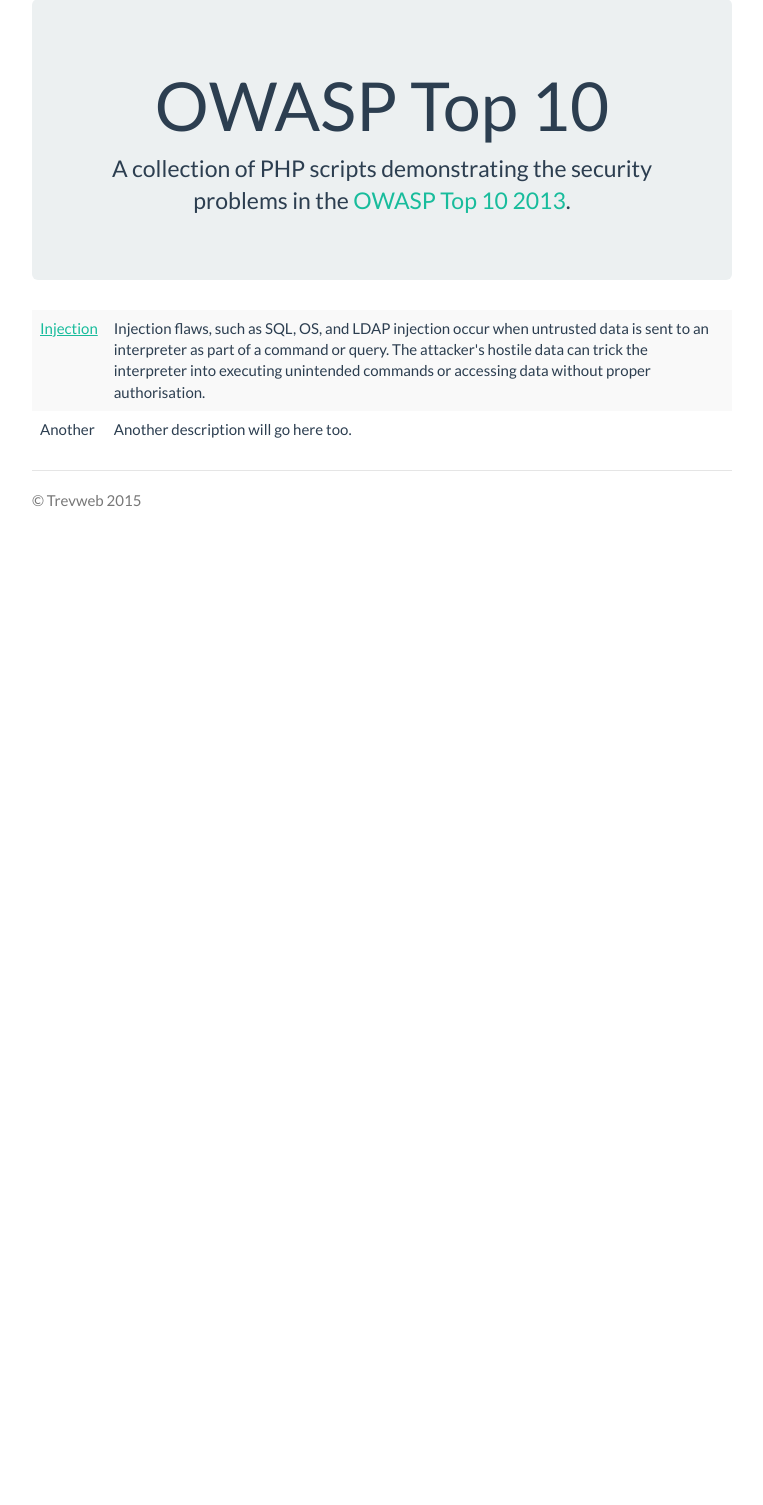
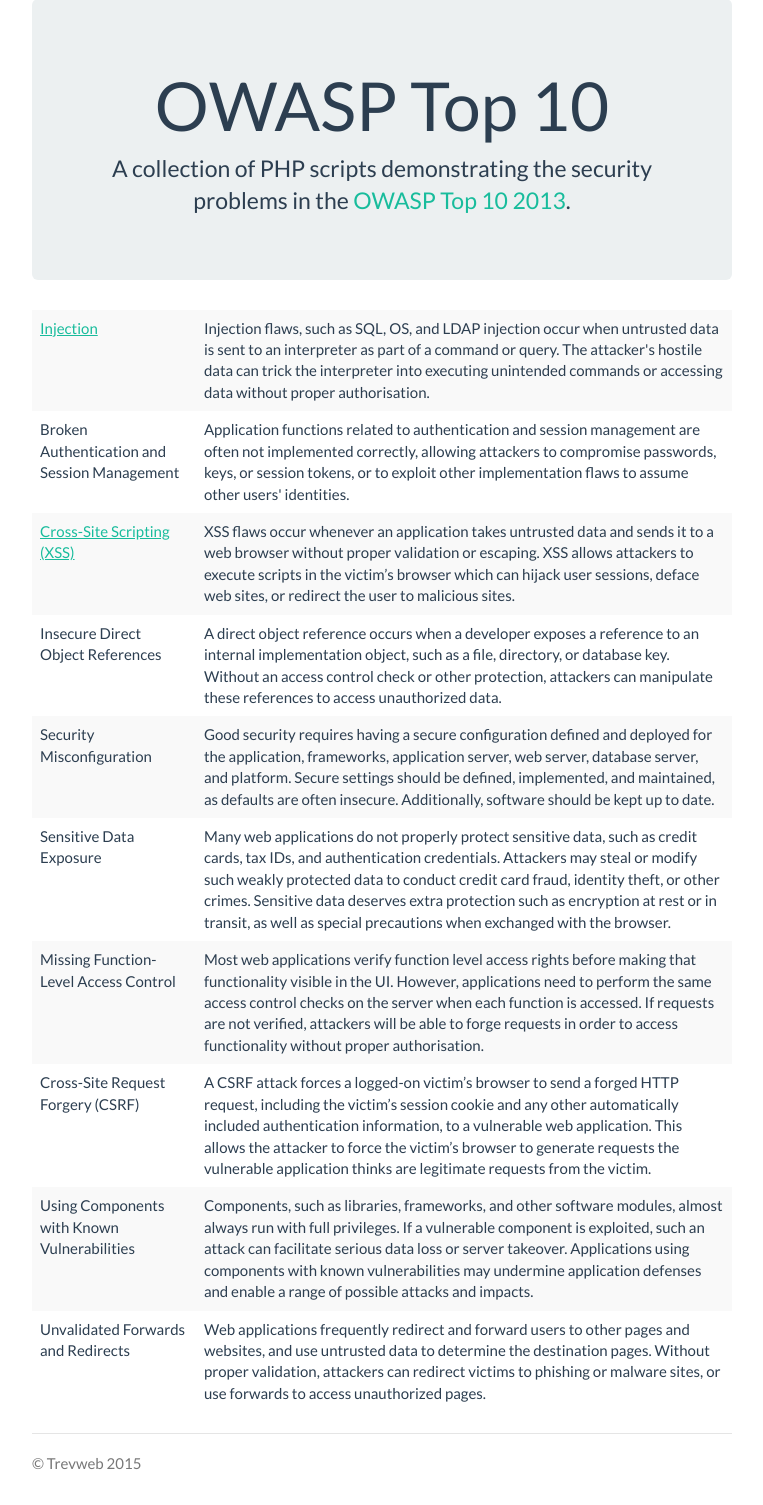
Before and after one commit to TrevStoke/owasp-top-10, a PHP site: page / in a window 1280 px wide. Shown: the part 117-1622 px from the top of the page, without its empty margins (258-1021 px from the left). Before the commit the page ends 624 px from the top, so only its background shows below. Run offline with PHP 8.4, Linux system fonts and the light colour scheme; some libraries are stand-ins or nearby versions.

Commit message:
Added XSS and the start of Security Misconfiguration.

```diff
--- /dev/null
+++ b/include/pages/index.php
@@ -0,0 +1,57 @@
+<?php
+/**
+ * Created by PhpStorm.
+ * User: trevor
+ * Date: 25/02/15
+ * Time: 13:38
+ */
+?>
+
+<div class="jumbotron">
+    <h1>OWASP Top 10</h1>
+    <p class="lead">A collection of PHP scripts demonstrating the security problems in the <a href="https://www.owasp.org/index.php/Top_10_2013-Top_10">OWASP Top 10 2013</a>.</p>
+</div>
+<table class="table table-striped">
+    <tbody>
+    <tr>
+        <td><a href="/injection">Injection</a></td>
+        <td>Injection flaws, such as SQL, OS, and LDAP injection occur when untrusted data is sent to an interpreter as part of a command or query. The attacker&apos;s hostile data can trick the interpreter into executing unintended commands or accessing data without proper authorisation.</td>
+    </tr>
+    <tr>
+        <td>Broken Authentication and Session Management</td>
+        <td>Application functions related to authentication and session management are often not implemented correctly, allowing attackers to compromise passwords, keys, or session tokens, or to exploit other implementation flaws to assume other users&apos; identities.</td>
+    </tr>
+    <tr>
+        <td><a href="/cross-site-scripting">Cross-Site Scripting (XSS)</a></td>
+        <td>XSS flaws occur whenever an application takes untrusted data and sends it to a web browser without proper validation or escaping. XSS allows attackers to execute scripts in the victim’s browser which can hijack user sessions, deface web sites, or redirect the user to malicious sites.</td>
+    </tr>
+    <tr>
+        <td>Insecure Direct Object References</td>
+        <td>A direct object reference occurs when a developer exposes a reference to an internal implementation object, such as a file, directory, or database key. Without an access control check or other protection, attackers can manipulate these references to access unauthorized data.</td>
+    </tr>
+    <tr>
+        <td>Security Misconfiguration</td>
+        <td>Good security requires having a secure configuration defined and deployed for the application, frameworks, application server, web server, database server, and platform. Secure settings should be defined, implemented, and maintained, as defaults are often insecure. Additionally, software should be kept up to date.</td>
+    </tr>
+    <tr>
+        <td>Sensitive Data Exposure</td>
+        <td>Many web applications do not properly protect sensitive data, such as credit cards, tax IDs, and authentication credentials. Attackers may steal or modify such weakly protected data to conduct credit card fraud, identity theft, or other crimes. Sensitive data deserves extra protection such as encryption at rest or in transit, as well as special precautions when exchanged with the browser.</td>
+    </tr>
+    <tr>
+        <td>Missing Function-Level Access Control</td>
+        <td>Most web applications verify function level access rights before making that functionality visible in the UI. However, applications need to perform the same access control checks on the server when each function is accessed. If requests are not verified, attackers will be able to forge requests in order to access functionality without proper authorisation.</td>
+    </tr>
+    <tr>
+        <td>Cross-Site Request Forgery (CSRF)</td>
+        <td>A CSRF attack forces a logged-on victim’s browser to send a forged HTTP request, including the victim’s session cookie and any other automatically included authentication information, to a vulnerable web application. This allows the attacker to force the victim’s browser to generate requests the vulnerable application thinks are legitimate requests from the victim.</td>
+    </tr>
+    <tr>
+        <td>Using Components with Known Vulnerabilities</td>
+        <td>Components, such as libraries, frameworks, and other software modules, almost always run with full privileges. If a vulnerable component is exploited, such an attack can facilitate serious data loss or server takeover. Applications using components with known vulnerabilities may undermine application defenses and enable a range of possible attacks and impacts.</td>
+    </tr>
+    <tr>
+        <td>Unvalidated Forwards and Redirects</td>
+        <td>Web applications frequently redirect and forward users to other pages and websites, and use untrusted data to determine the destination pages. Without proper validation, attackers can redirect victims to phishing or malware sites, or use forwards to access unauthorized pages.</td>
+    </tr>
+    </tbody>
+</table>
--- a/index.php
+++ b/index.php
@@ -1,61 +1,11 @@
-<!DOCTYPE html>
-<html lang="en">
-<head>
-    <meta charset="utf-8">
-    <meta http-equiv="X-UA-Compatible" content="IE=edge">
-    <meta name="viewport" content="width=device-width, initial-scale=1">
-    <title>Trevor Adams - Computing, IT, Software, Education</title>
+<?php
+require_once('include/layout.php');
+renderHeader('Trevweb OWASP Top 10 2013');
+?>
 
-    <!-- Bootstrap -->
-    <link href="css/bootstrap.min.css" rel="stylesheet">
+<?php
+require_once('include/pages/index.php');
+?>
 
-    <link href="css/jumbotron-narrow.css" rel="stylesheet">
-
-    <!-- HTML5 shim and Respond.js for IE8 support of HTML5 elements and media queries -->
-    <!-- WARNING: Respond.js doesn't work if you view the page via file:// -->
-    <!--[if lt IE 9]>
-    <script src="https://oss.maxcdn.com/html5shiv/3.7.2/html5shiv.min.js"></script>
-    <script src="https://oss.maxcdn.com/respond/1.4.2/respond.min.js"></script>
-    <![endif]-->
-</head>
-<body>
-
-<div class="container">
-    <div class="header">
-        <nav>
-            <ul class="nav nav-pills pull-right">
-                <li><a href="http://trevweb.me.uk">Blog</a></li>
-                <li><a href="http://trevweb.co.uk">Business</a></li>
-                <li><a href="http://trevweb.co.uk/contact">Contact</a></li>
-            </ul>
-        </nav>
-        <p><a href="/"><img alt="Trevweb - Trevor Adams - Education, Training, Consultancy"
-                src="img/trevweb_transparent_background_web.png"
-                height="54" width="148"></a></p>
-    </div>
-    <div class="jumbotron">
-        <h1>OWASP Top 10</h1>
-        <p class="lead">A collection of PHP scripts demonstrating the security problems in the <a href="https://www.owasp.org/index.php/Top_10_2013-Top_10">OWASP Top 10 2013</a>.</p>
-    </div>
-    <table class="table table-striped">
-        <tbody>
-        <tr>
-            <td><a href="/injection">Injection</a></td>
-            <td>Injection flaws, such as SQL, OS, and LDAP injection occur when untrusted data is sent to an interpreter as part of a command or query. The attacker&apos;s hostile data can trick the interpreter into executing unintended commands or accessing data without proper authorisation.</td>
-        </tr>
-        <tr>
-            <td>Another</td>
-            <td>Another description will go here too.</td>
-        </tr>
-        </tbody>
-    </table>
-    <footer class="footer">
-        <p>&copy; Trevweb <?php echo htmlspecialchars(getdate()['year']); ?></p>
-    </footer>
-</div>
-<!-- jQuery (necessary for Bootstrap's JavaScript plugins) -->
-<script src="https://ajax.googleapis.com/ajax/libs/jquery/1.11.1/jquery.min.js"></script>
-<!-- Include all compiled plugins (below), or include individual files as needed -->
-<script src="js/bootstrap.min.js"></script>
-</body>
-</html>
+<?php
+renderFooter();
```
Also changed, not shown: cross-site-scripting.php (added, +21 -0 lines), include/pages/xss-discussion.php (added, +7 -0 lines), include/pages/xss-leaving.php (added, +16 -0 lines), include/pages/xss.php (added, +34 -0 lines), security-misconfiguration.php (added, +7 -0 lines), db/.htaccess (added).
